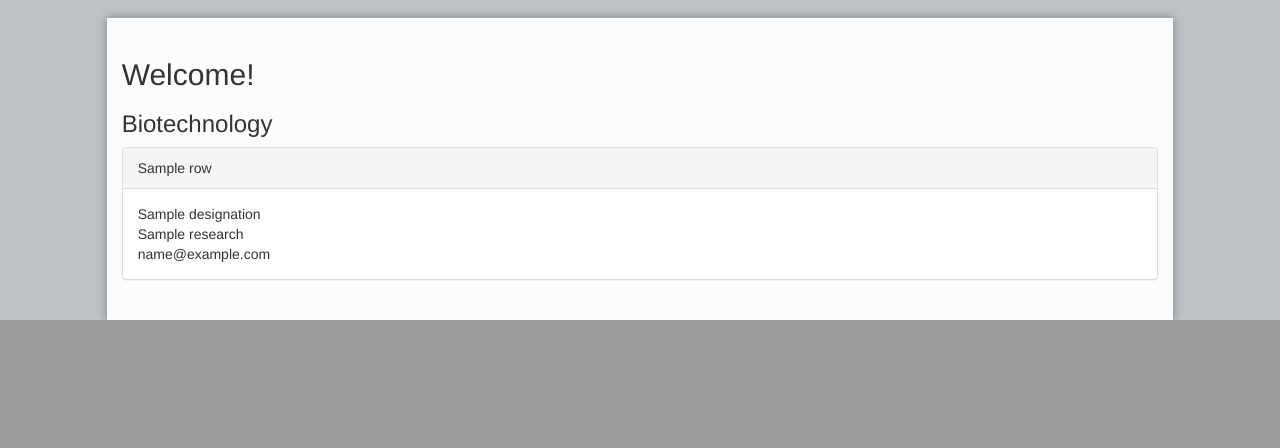
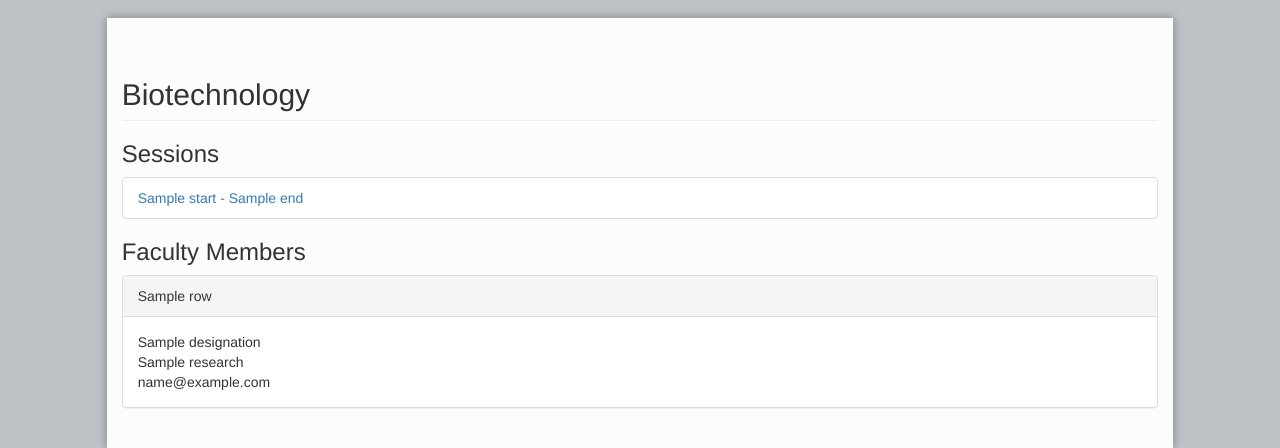
Before and after one commit to AbhijeetPadhy/SemanticPortal, a Django app: template department/templates/department/detail.html in a window 1280 px wide. Shown: the part 940-1388 px from the top of the page. Before the commit the page ends 1260 px from the top, so only its background shows below. Run offline with Django 3.2, Linux system fonts and the light colour scheme; data comes from the database, SQL or seed files in the repository; tables that the repository leaves empty hold one stand-in row (values such as "Sample post"); the template is opened without the code that fills it: values that come from a table or form of the project are taken from there, most other values are stand-ins (such as "Sample title", 1, 10 or a date in 2020); data that the repository does not hold is empty; some libraries are stand-ins or nearby versions.

Commit message:
Changed Welcome heading and included area to display all sessions available under any department

```diff
--- a/department/templates/department/detail.html
+++ b/department/templates/department/detail.html
@@ -3,9 +3,21 @@
 {{ dep.Name }}
 {% endblock %}
 {% block body %}
-  <h2>Welcome!</h2>
+  <h2 class="page-header">{{ dep.Name }}</h2>
+
+  <h3>Sessions</h3>
+  <ul class="list-group">
   {% if dep.Name %}
-    <h3>{{ dep.Name }} </h3>
+    {% for sess in sessions %}
+      <li class="list-group-item"><a href="{% url 'department:session' dep.Name sess.Start %}">{{ sess.Start }} - {{ sess.End }}</a></li>
+    {% endfor %}
+  {% else %}
+    <h3>Invalid Department</h3>
+  {% endif %}
+  </ul>
+
+  <h3>Faculty Members</h3>
+  {% if dep.Name %}
     {% for row in res1 %}
     <div class="panel panel-default">
       <div class="panel-heading">{{ row.name }}</div>
```
